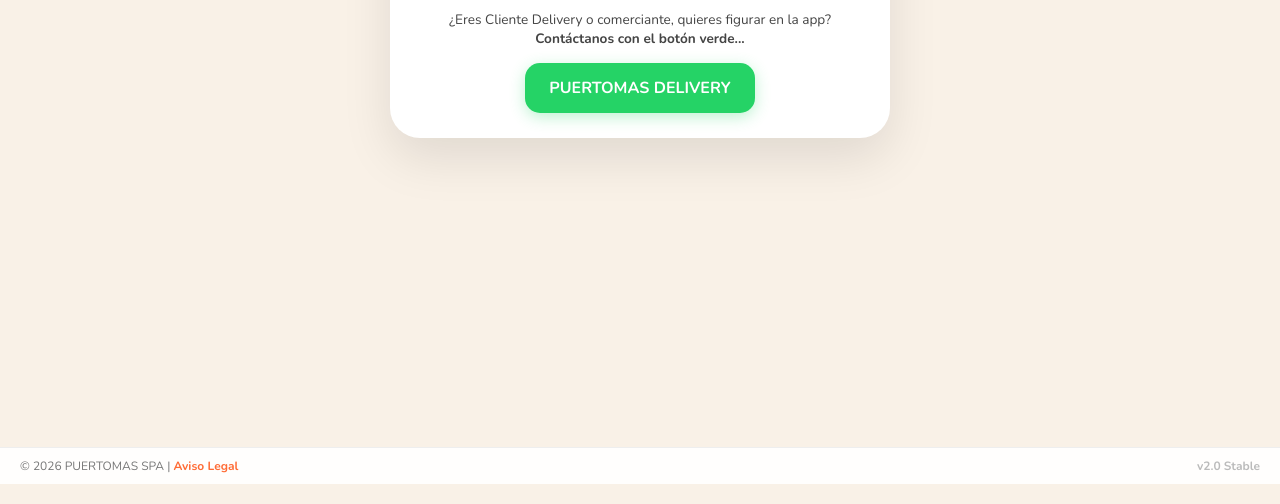
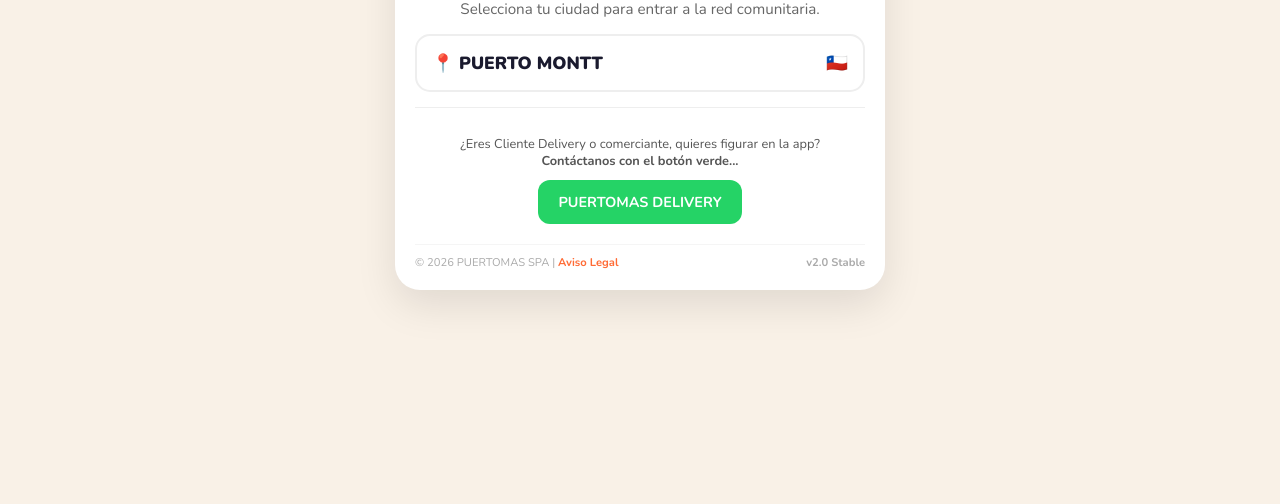
Before and after one commit to lascsoporte/BARRIO, a website: page public/index.html in a window 1280 px wide. Shown: the part 316-820 px from the top of the page. Drawn offline with nearby package versions, Linux system fonts and the light colour scheme.

Commit message:
UI Optimization: Compact landing page, fixed search error and improved map popups

```diff
--- a/public/index.html
+++ b/public/index.html
@@ -18,57 +18,56 @@
             color: var(--text);
             margin: 0;
             display: flex;
-            align-items: flex-start; /* Subir contenido */
+            align-items: center; /* Centrar verticalmente si cabe */
             justify-content: center;
             min-height: 100vh;
-            overflow-x: hidden;
-            padding-top: 20px; /* Menos espacio superior */
+            overflow: hidden;
+            padding: 10px;
         }
         .portal-container {
             text-align: center;
-            padding: 25px;
+            padding: 20px;
             max-width: 450px;
-            width: 90%;
+            width: 95%;
             background: white;
-            border-radius: 30px;
-            box-shadow: 0 20px 50px rgba(0,0,0,0.1);
+            border-radius: 25px;
+            box-shadow: 0 15px 40px rgba(0,0,0,0.1);
             animation: fadeIn 0.6s ease-out;
-            position: relative;
-            margin-bottom: 60px; /* Espacio para el footer */
+            display: flex;
+            flex-direction: column;
+            gap: 15px;
         }
         @keyframes fadeIn {
             from { opacity: 0; transform: translateY(10px); }
             to { opacity: 1; transform: translateY(0); }
         }
         h1 {
-            font-size: 3.5rem;
+            font-size: 3rem;
             font-weight: 900;
             background: linear-gradient(135deg, var(--primary), #FF2E00);
             -webkit-background-clip: text;
             -webkit-text-fill-color: transparent;
-            margin-top: 10px;
-            margin-bottom: 5px;
+            margin: 0;
         }
         p.subtitle {
-            font-size: 1rem;
+            font-size: 0.95rem;
             color: #666;
-            margin-bottom: 25px;
+            margin: 0;
         }
         .city-grid {
             display: grid;
             grid-template-columns: 1fr;
-            gap: 15px;
-            margin-bottom: 30px;
+            gap: 10px;
         }
         .city-btn {
-            padding: 18px;
-            border-radius: 20px;
+            padding: 15px;
+            border-radius: 15px;
             border: 2px solid #EEE;
             background: white;
             text-decoration: none;
             color: var(--text);
             font-weight: 800;
-            font-size: 1.2rem;
+            font-size: 1.1rem;
             transition: all 0.3s;
             display: flex;
             align-items: center;
@@ -77,41 +76,34 @@
         .city-btn:hover {
             border-color: var(--primary);
             background: #FFF3E0;
-            transform: scale(1.02);
         }
         .whatsapp-section {
             border-top: 1px solid #EEE;
-            padding-top: 20px;
+            padding-top: 15px;
         }
         .wa-btn {
             display: inline-flex;
             align-items: center;
-            gap: 10px;
-            padding: 14px 24px;
+            gap: 8px;
+            padding: 12px 20px;
             background: #25D366;
             color: white;
-            border-radius: 15px;
+            border-radius: 12px;
             text-decoration: none;
             font-weight: 700;
-            box-shadow: 0 4px 15px rgba(37,211,102,0.3);
+            font-size: 0.9rem;
         }
-        .footer-fixed {
-            position: fixed;
-            bottom: 0;
-            left: 0;
-            width: 100%;
-            background: rgba(255,255,255,0.9);
-            backdrop-filter: blur(5px);
-            padding: 10px 20px;
+        .footer-inline {
+            margin-top: 5px;
             display: flex;
             justify-content: space-between;
             align-items: center;
-            font-size: 0.75rem;
-            color: #777;
-            border-top: 1px solid #EEE;
-            box-sizing: border-box;
+            font-size: 0.7rem;
+            color: #AAA;
+            border-top: 1px solid #F5F5F5;
+            padding-top: 10px;
         }
-        .footer-fixed a {
+        .footer-inline a {
             color: var(--primary);
             text-decoration: none;
             font-weight: bold;
@@ -131,7 +123,7 @@
         </div>
 
         <div class="whatsapp-section">
-            <p style="font-size: 0.85rem; margin-bottom: 15px; color: #444; line-height: 1.4;">
+            <p style="font-size: 0.8rem; margin-bottom: 10px; color: #555; line-height: 1.3;">
                 ¿Eres Cliente Delivery o comerciante, quieres figurar en la app? <br>
                 <b>Contáctanos con el botón verde...</b>
             </p>
@@ -139,16 +131,15 @@
                 <span>PUERTOMAS DELIVERY</span>
             </a>
         </div>
-    </div>
 
-    <div class="footer-fixed">
-        <div>
-            &copy; 2026 PUERTOMAS SPA | <a href="/app.html#/disclaimer">Aviso Legal</a>
-        </div>
-        <div style="font-weight: bold; color: #BBB;">
-            v2.0 Stable
+        <div class="footer-inline">
+            <div>
+                &copy; 2026 PUERTOMAS SPA | <a href="/app.html#/legal">Aviso Legal</a>
+            </div>
+            <div style="font-weight: bold;">
+                v2.0 Stable
+            </div>
         </div>
     </div>
 </body>
 </html>
-</html>
```
Also changed, not shown: public/js/app.js (+7 -1 lines), server.js (+15 -0 lines).
